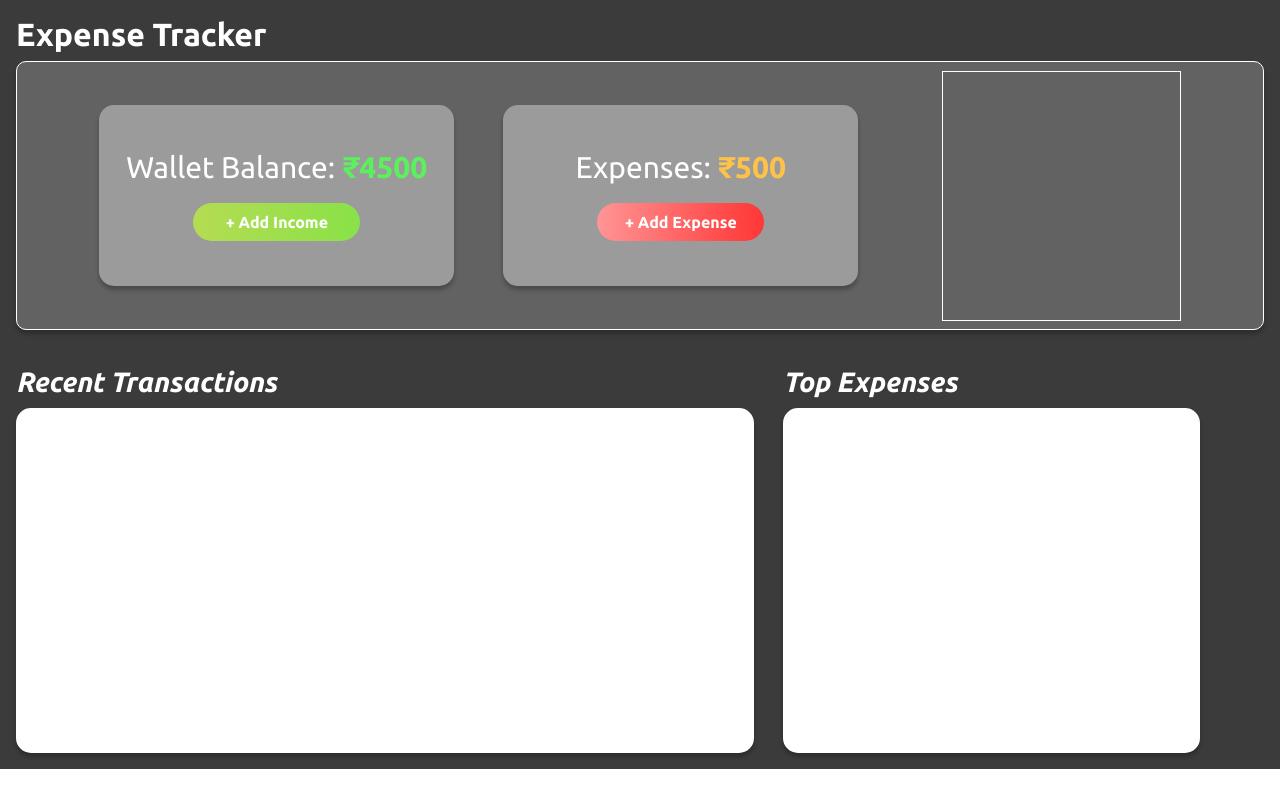
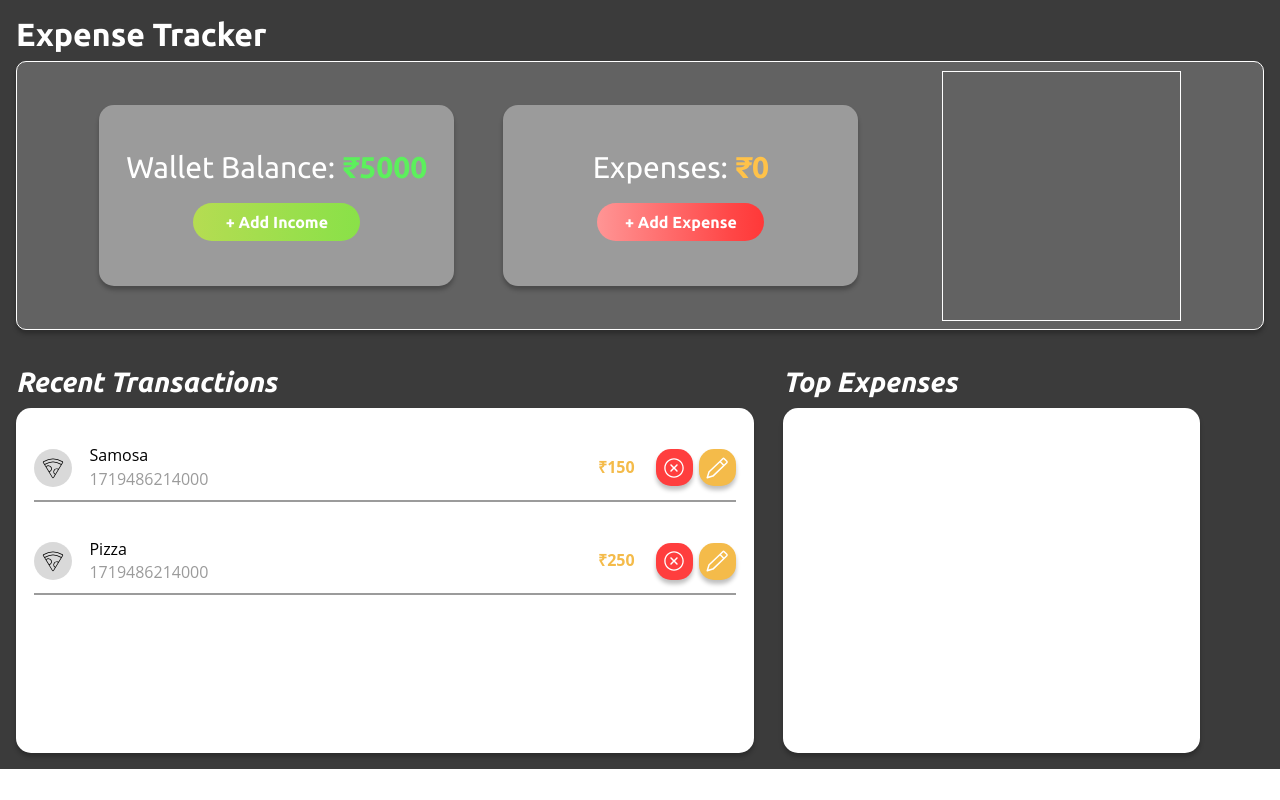
Before and after one commit to dipanshusolanki/criodoExpenseTracker, a React (Vite) app: page / in a window 1280 px wide. Built offline with nearby package versions, Linux system fonts and the light colour scheme.

Commit message:
Transaction Component Implemented

```diff
--- a/src/App.css
+++ b/src/App.css
@@ -77,6 +77,10 @@
     border-radius: 15px;
     background-color: #ffffff;
     box-shadow: 0px 4px 4px 0px rgba(0, 0, 0, 0.25);
+    display: flex;
+    flex-direction: column;
+    justify-content: flex-start;
+    align-items: center;
 }
 
 .expensecontent{
--- a/src/App.jsx
+++ b/src/App.jsx
@@ -1,7 +1,42 @@
+import { useEffect, useState } from "react";
 import "./App.css";
 import WalletDetail from "./components/WalletDetail";
+import TransactionItem from "./components/TransactionItem";
 
 function App() {
+  const [walletBalance, setWalletBalance] = useState(0);
+  const [expensesAmount, setExpensesAmount] = useState(0);
+  const [transactionList, setTransactionList] = useState([
+    { title: "Samosa", date: Date.now(), amount: 150 },
+    { title: "Pizza", date: Date.now(), amount: 250 },
+  ]);
+  const [expensesList, setExpensesList] = useState([
+    { category: "Entertainment" },
+    { category: "Travel" },
+  ]);
+
+  useEffect(() => {
+    const loadAmounts = () => {
+      //Getting Wallet Balance on Initial Load
+      if (localStorage.getItem("WalletBalance") === null) {
+        localStorage.setItem("WalletBalance", 5000);
+        setWalletBalance(localStorage.getItem("WalletBalance"));
+      } else {
+        setWalletBalance(localStorage.getItem("WalletBalance"));
+      }
+
+      //Getting Expenses Amount on Initial Load
+      if (localStorage.getItem("ExpenseAmount") === null) {
+        localStorage.setItem("ExpenseAmount", 0);
+        setExpensesAmount(localStorage.getItem("ExpenseAmount"));
+      } else {
+        setExpensesAmount(localStorage.getItem("ExpenseAmount"));
+      }
+    };
+
+    loadAmounts();
+  }, []);
+
   const handleWalletButtonClick = (type) => {
     console.log(type);
   };
@@ -15,7 +50,7 @@ function App() {
             <div className="balanceandexpenses">
               <WalletDetail
                 title={"Wallet Balance"}
-                amount={"4500"}
+                amount={walletBalance}
                 theme={"green"}
                 buttontext={"+ Add Income"}
                 clickHandler={handleWalletButtonClick}
@@ -23,7 +58,7 @@ function App() {
               />
               <WalletDetail
                 title={"Expenses"}
-                amount={"500"}
+                amount={expensesAmount}
                 theme={"red"}
                 buttontext={"+ Add Expense"}
                 clickHandler={handleWalletButtonClick}
@@ -35,7 +70,14 @@ function App() {
           <div className="bottom">
             <div className="transactions">
               <h2 className="secondaryheading">Recent Transactions</h2>
-              <div className="transactioncontent"></div>
+              <div className="transactioncontent">
+                {transactionList.map((transaction) => (
+                  <TransactionItem
+                    key={transaction.date}
+                    transaction={transaction}
+                  />
+                ))}
+              </div>
             </div>
             <div className="expenses">
               <h2 className="secondaryheading">Top Expenses</h2>
--- a/src/components/TransactionItem.css
+++ b/src/components/TransactionItem.css
@@ -0,0 +1,108 @@
+.transactionItem{
+    /* border: 1px solid black; */
+    width: 95%;
+    margin-top: 37px;
+    margin-bottom: 9px;
+    display: flex;
+    justify-content: space-between;
+
+}
+
+.transactionDetails{
+    display: flex;
+    gap: 17px;
+    align-items: center;
+    /* border: 1px solid black; */
+}
+
+.transactionIcon{
+    width: 38px;
+    height: 38px;
+    border-radius: 50%;
+    background-color: #D9D9D9;
+    display: flex;
+    justify-content: center;
+    align-items: center;
+
+}
+
+.transactionTitle{
+    display: flex;
+    flex-direction: column;
+    gap: 2px;
+}
+
+.transactionName{
+    font-family: "Open Sans", sans-serif;
+    font-size: 16px;
+    font-weight:400;
+    line-height: 21.79px;
+    text-align: left;
+    color: #000000;
+}
+
+.transactionDate{
+    font-family: "Open Sans",sans-serif;
+    font-size: 16px;
+    font-weight: 400;
+    line-height: 21.79px;
+    text-align: left;
+    color: #9B9B9B;
+}
+
+.transactionIcon >svg{
+    width: 24px;
+    height: 24px;
+}
+
+.transactionActions{
+    display: flex;
+    align-items: center;
+    gap: 21px;
+}
+
+.transactionAmount{
+    font-family: "Open Sans",sans-serif;
+    font-size: 16px;
+    font-weight: 700;
+    line-height: 21.79px;
+    text-align: left;
+    color:#F4BB4A;
+}
+
+.actionButtons{
+    display: flex;
+    gap: 6px;
+}
+
+.actionButtons button{
+    width: 37px;
+    height: 37px;
+    border: 0;
+    border-radius: 15px;
+    display: flex;
+    justify-content: center;
+    align-items: center;
+
+}
+.actionButtons button>svg{
+    width: 24px;
+    height: 24px;
+}
+
+.removeTransaction{
+    background-color:#FF3E3E;
+    box-shadow: 0px 4px 4px 0px #00000040;
+    color: white;
+}
+
+.editTransaction{
+    background-color: #F4BB4A;
+    box-shadow: 0px 4px 4px 0px #00000040;
+    color: white;
+}
+
+.transactionDivider{
+    width: 95%;
+    border: 1px solid #9B9B9B
+}
--- a/src/components/TransactionItem.jsx
+++ b/src/components/TransactionItem.jsx
@@ -1,8 +1,37 @@
 import React from "react";
 import "./TransactionItem.css";
+import { PiPizzaThin } from "react-icons/pi";
+import { IoIosCloseCircleOutline } from "react-icons/io";
+import { GoPencil } from "react-icons/go";
 
-const TransactionItem = () => {
-  return <></>;
+const TransactionItem = ({ transaction }) => {
+  return (
+    <>
+      <div className="transactionItem">
+        <div className="transactionDetails">
+          <div className="transactionIcon">
+            <PiPizzaThin />
+          </div>
+          <div className="transactionTitle">
+            <h3 className="transactionName">{transaction.title}</h3>
+            <p className="transactionDate">{transaction.date}</p>
+          </div>
+        </div>
+        <div className="transactionActions">
+          <p className="transactionAmount">&#8377;{transaction.amount}</p>
+          <div className="actionButtons">
+            <button className="removeTransaction">
+              <IoIosCloseCircleOutline />
+            </button>
+            <button className="editTransaction">
+              <GoPencil />
+            </button>
+          </div>
+        </div>
+      </div>
+      <div className="transactionDivider" />
+    </>
+  );
 };
 
 export default TransactionItem;
```
